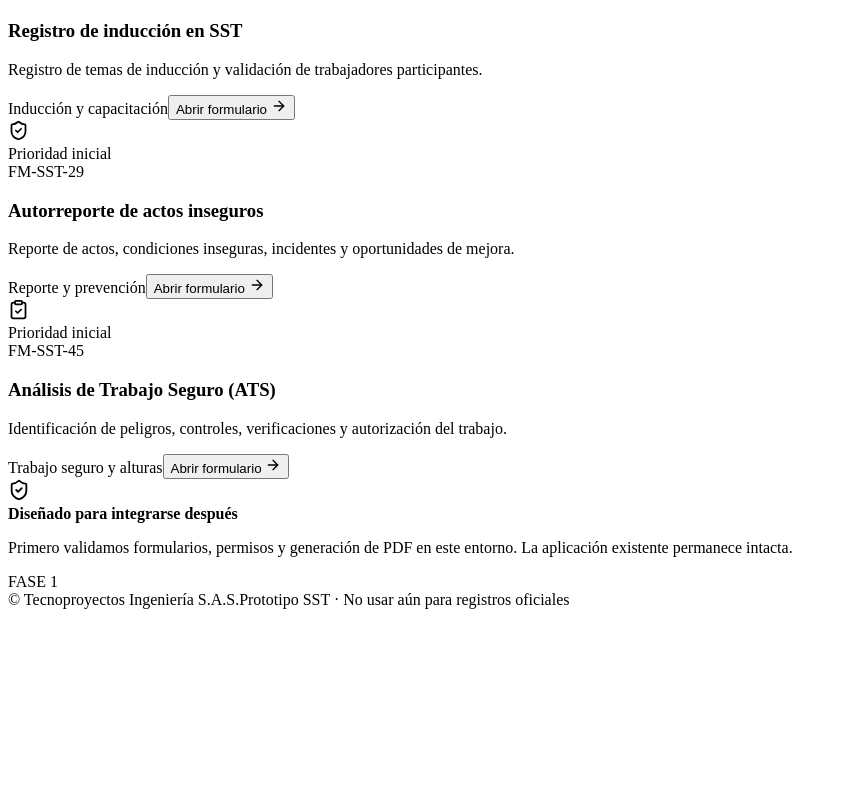
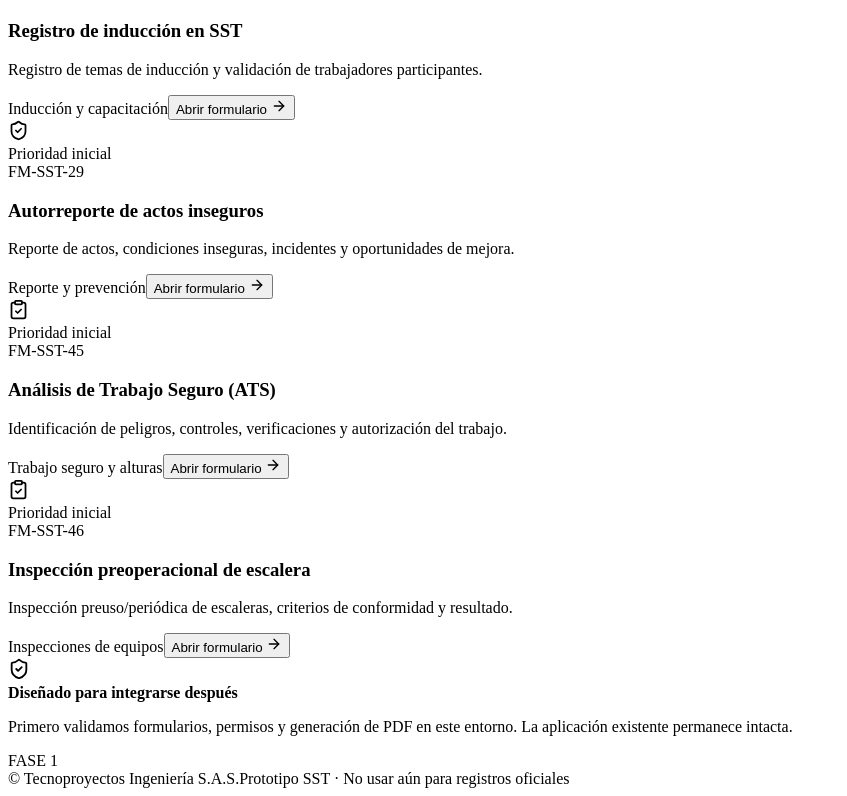
Before and after one commit to tecnoproyectosingenieriamde-eng/sst-formularios-digitales, a React (Vite) app: page / in a window 1280 px wide. Shown: the part 1091-1887 px from the top of the page, without its empty margins (0-847 px from the left). Before the commit the page ends 1708 px from the top, so only its background shows below. Built offline with nearby package versions, Linux system fonts and the light colour scheme; the HTML template or start-up script is replaced by a standard one.

Commit message:
Register FM-SST-46 in form catalog

```diff
--- a/src/App.tsx
+++ b/src/App.tsx
@@ -4,6 +4,7 @@ import InductionEvaluation from './components/InductionEvaluation'
 import InductionRegister from './components/InductionRegister'
 import IncidentReportForm from './components/IncidentReportForm'
 import SafeWorkAnalysis from './components/SafeWorkAnalysis'
+import LadderInspection from './components/LadderInspection'
 import { Activity, ArrowLeft, ArrowRight, CalendarDays, ClipboardCheck, ClipboardList, Download, FileCheck2, FileText, MapPin, Menu, Search, ShieldCheck, UserRound, Users, X } from 'lucide-react'
 import { downloadAttendancePdf, type AttendanceParticipant, type AttendanceRecord } from './services/attendancePdf'
 
@@ -14,6 +15,7 @@ const forms: FormItem[] = [
   { code: 'FM-SST-15', title: 'Registro de inducción en SST', category: 'Inducción y capacitación', description: 'Registro de temas de inducción y validación de trabajadores participantes.', icon: FileText },
   { code: 'FM-SST-29', title: 'Autorreporte de actos inseguros', category: 'Reporte y prevención', description: 'Reporte de actos, condiciones inseguras, incidentes y oportunidades de mejora.', icon: ShieldCheck },
   { code: 'FM-SST-45', title: 'Análisis de Trabajo Seguro (ATS)', category: 'Trabajo seguro y alturas', description: 'Identificación de peligros, controles, verificaciones y autorización del trabajo.', icon: ClipboardCheck },
+  { code: 'FM-SST-46', title: 'Inspección preoperacional de escalera', category: 'Inspecciones de equipos', description: 'Inspección preuso/periódica de escaleras, criterios de conformidad y resultado.', icon: ClipboardCheck },
 ]
 const blankPerson = (): AttendanceParticipant => ({ name: '', identification: '', cargo: '', signature: '' })
 const localDate = () => { const now = new Date(); const year = now.getFullYear(); const month = String(now.getMonth() + 1).padStart(2, '0'); const day = String(now.getDate()).padStart(2, '0'); return `${year}-${month}-${day}` }
@@ -22,7 +24,7 @@ const newRecord = (): AttendanceRecord => ({ activity: '', date: localDate(), lo
 export default function App() {
   const [query, setQuery] = useState('')
   const [menuOpen, setMenuOpen] = useState(false)
-  const [activeForm, setActiveForm] = useState<'FM-SST-14' | 'FM-SST-15' | 'FM-SST-16' | 'FM-SST-29' | 'FM-SST-45' | null>(null)
+  const [activeForm, setActiveForm] = useState<'FM-SST-14' | 'FM-SST-15' | 'FM-SST-16' | 'FM-SST-29' | 'FM-SST-45' | 'FM-SST-46' | null>(null)
   const [selectedForm, setSelectedForm] = useState<FormItem | null>(null)
   const [record, setRecord] = useState<AttendanceRecord>(newRecord)
   const [notice, setNotice] = useState('')
@@ -52,7 +54,7 @@ export default function App() {
     {menuOpen && <button className="scrim" aria-label="Cerrar menú" onClick={() => setMenuOpen(false)} />}
     <main className="main-content" id="inicio">
       <header className="topbar"><button className="icon-button mobile-menu" aria-label="Abrir menú" onClick={() => setMenuOpen(true)}><Menu size={22} /></button><div className="breadcrumb">Sistema SST <span>/</span> {activeForm === 'FM-SST-14' ? 'Registro de asistencia' : activeForm === 'FM-SST-16' ? 'Evaluación de inducción SST' : 'Formularios digitales'}</div><div className="environment-pill"><span /> Entorno independiente</div></header>
-      {activeForm === 'FM-SST-45' ? <SafeWorkAnalysis onBack={() => setActiveForm(null)} /> : activeForm === 'FM-SST-29' ? <IncidentReportForm onBack={() => setActiveForm(null)} /> : activeForm === 'FM-SST-15' ? <InductionRegister onBack={() => setActiveForm(null)} /> : activeForm === 'FM-SST-16' ? <InductionEvaluation onBack={() => setActiveForm(null)} /> : activeForm === 'FM-SST-14' ? <section className="attendance-page">
+      {activeForm === 'FM-SST-46' ? <LadderInspection onBack={() => setActiveForm(null)} /> : activeForm === 'FM-SST-45' ? <SafeWorkAnalysis onBack={() => setActiveForm(null)} /> : activeForm === 'FM-SST-29' ? <IncidentReportForm onBack={() => setActiveForm(null)} /> : activeForm === 'FM-SST-15' ? <InductionRegister onBack={() => setActiveForm(null)} /> : activeForm === 'FM-SST-16' ? <InductionEvaluation onBack={() => setActiveForm(null)} /> : activeForm === 'FM-SST-14' ? <section className="attendance-page">
         <button className="back-link" onClick={() => setActiveForm(null)}><ArrowLeft size={16} /> Volver al catálogo</button>
         <div className="eyebrow"><span className="eyebrow-line" /> FORMULARIO EN DESARROLLO</div>
         <h1>Registro de <span>asistencia.</span></h1>
@@ -89,7 +91,7 @@ export default function App() {
         <section className="welcome-section"><div className="eyebrow"><span className="eyebrow-line" /> SEGURIDAD Y SALUD EN EL TRABAJO</div><h1>Formularios SST <span>digitales.</span></h1><p className="welcome-copy">Gestiona los formatos del Sistema de Seguridad y Salud en el Trabajo desde un solo lugar. Esta versión es un prototipo independiente para validar el flujo antes de conectar datos reales.</p><div className="welcome-meta"><div className="meta-icon"><ShieldCheck size={18} /></div><span>Desarrollo aislado</span><span className="meta-divider" /><span>Datos de prueba únicamente</span></div></section>
         <section className="stats-grid" aria-label="Resumen del módulo"><div className="stat-card"><div className="stat-icon green"><ClipboardList size={19} /></div><div><span>Formatos priorizados</span><strong>02</strong><small>Primera fase de desarrollo</small></div></div><div className="stat-card"><div className="stat-icon blue"><FileCheck2 size={19} /></div><div><span>Flujos iniciados</span><strong>01</strong><small>FM-SST-14 en prototipo</small></div></div><div className="stat-card"><div className="stat-icon amber"><Users size={19} /></div><div><span>Registros guardados</span><strong>—</strong><small>Persistencia aún no conectada</small></div></div></section>
         <section className="forms-section" id="formatos"><div className="section-heading"><div><span className="section-kicker">CATÁLOGO</span><h2>Formatos disponibles</h2><p>Selecciona un formato para abrirlo o revisar su estado.</p></div><label className="search-box"><Search size={18} /><input value={query} onChange={(e) => setQuery(e.target.value)} placeholder="Buscar formato..." aria-label="Buscar formato" /></label></div>
-          <div className="forms-grid">{visibleForms.map((form) => { const Icon = form.icon; return <article className="form-card" key={form.code}><div className="card-topline"><div className="form-icon"><Icon size={21} /></div><span className={'status-tag ' + (form.planned ? 'planned' : '')}><span />{form.planned ? 'En planificación' : 'Prioridad inicial'}</span></div><div className="form-code">{form.code}</div><h3>{form.title}</h3><p>{form.description}</p><div className="card-footer"><span>{form.category}</span><button className="text-action" onClick={() => form.code === 'FM-SST-14' ? openForm() : form.code === 'FM-SST-15' ? (setActiveForm('FM-SST-15'), setSelectedForm(null)) : form.code === 'FM-SST-16' ? (setActiveForm('FM-SST-16'), setSelectedForm(null)) : form.code === 'FM-SST-29' ? (setActiveForm('FM-SST-29'), setSelectedForm(null)) : form.code === 'FM-SST-45' ? (setActiveForm('FM-SST-45'), setSelectedForm(null)) : setSelectedForm(form)}>{form.code === 'FM-SST-14' || form.code === 'FM-SST-15' || form.code === 'FM-SST-16' || form.code === 'FM-SST-29' || form.code === 'FM-SST-45' ? 'Abrir formulario' : 'Ver detalle'} <ArrowRight size={16} /></button></div></article> })}{visibleForms.length === 0 && <div className="empty-state">No encontramos formatos con “{query}”. Prueba otra búsqueda.</div>}</div>
+          <div className="forms-grid">{visibleForms.map((form) => { const Icon = form.icon; return <article className="form-card" key={form.code}><div className="card-topline"><div className="form-icon"><Icon size={21} /></div><span className={'status-tag ' + (form.planned ? 'planned' : '')}><span />{form.planned ? 'En planificación' : 'Prioridad inicial'}</span></div><div className="form-code">{form.code}</div><h3>{form.title}</h3><p>{form.description}</p><div className="card-footer"><span>{form.category}</span><button className="text-action" onClick={() => form.code === 'FM-SST-14' ? openForm() : form.code === 'FM-SST-15' ? (setActiveForm('FM-SST-15'), setSelectedForm(null)) : form.code === 'FM-SST-16' ? (setActiveForm('FM-SST-16'), setSelectedForm(null)) : form.code === 'FM-SST-29' ? (setActiveForm('FM-SST-29'), setSelectedForm(null)) : form.code === 'FM-SST-45' ? (setActiveForm('FM-SST-45'), setSelectedForm(null)) : form.code === 'FM-SST-46' ? (setActiveForm('FM-SST-46'), setSelectedForm(null)) : setSelectedForm(form)}>{form.code === 'FM-SST-14' || form.code === 'FM-SST-15' || form.code === 'FM-SST-16' || form.code === 'FM-SST-29' || form.code === 'FM-SST-45' || form.code === 'FM-SST-46' ? 'Abrir formulario' : 'Ver detalle'} <ArrowRight size={16} /></button></div></article> })}{visibleForms.length === 0 && <div className="empty-state">No encontramos formatos con “{query}”. Prueba otra búsqueda.</div>}</div>
         </section>
         <section className="roadmap-banner"><div className="roadmap-icon"><ShieldCheck size={22} /></div><div><strong>Diseñado para integrarse después</strong><p>Primero validamos formularios, permisos y generación de PDF en este entorno. La aplicación existente permanece intacta.</p></div><span className="roadmap-badge">FASE 1</span></section>
         <footer className="footer"><span>© Tecnoproyectos Ingeniería S.A.S.</span><span>Prototipo SST · No usar aún para registros oficiales</span></footer>
```
